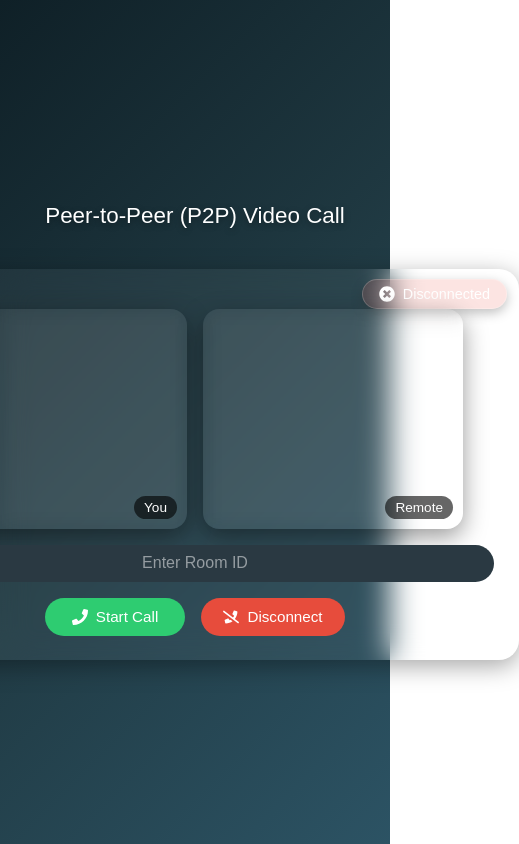
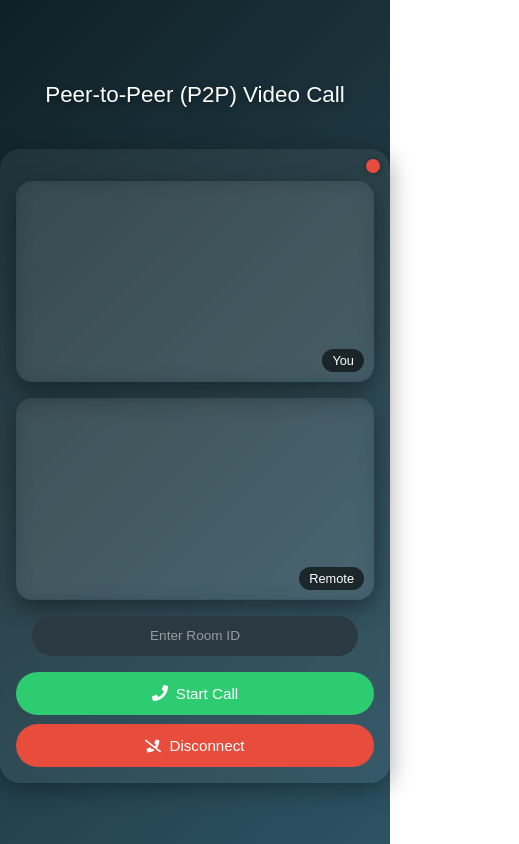
Before and after one commit to Rohit175041/lan-voip, a React (Create React App) app: page / in a window 390 px wide. Shown: the whole page, 519 px wide, since content can reach past the window. Built offline with nearby package versions, Linux system fonts and the light colour scheme.

Commit message:
improve connected button

```diff
--- a/src/App.css
+++ b/src/App.css
@@ -7,6 +7,8 @@
   background: linear-gradient(135deg, #0f2027, #203a43, #2c5364);
   font-family: "Poppins", sans-serif;
   color: #fff;
+  padding: 1rem;
+  box-sizing: border-box;
 }
 
 /* Wrapper for header + card */
@@ -15,43 +17,49 @@
   flex-direction: column;
   align-items: center;
   gap: 1rem;
+  width: 100%;
 }
 
 /* Title/Header */
 .header-title {
-  font-size: 1.5rem;
-  font-weight: 500;
+  font-size: 1.6rem;
+  font-weight: 600;
   text-align: center;
   color: #fff;
   margin-bottom: 0.5rem;
-  text-shadow: 0 2px 6px rgba(0, 0, 0, 0.35); /* subtle glow */
+  text-shadow: 0 2px 6px rgba(0, 0, 0, 0.35);
+  line-height: 1.3;
 }
 
 /* 🪟 Main Glass Card */
 .call-card {
-  background: rgba(255, 255, 255, 0.05);
+  background: rgba(255, 255, 255, 0.06);
   backdrop-filter: blur(15px);
   border-radius: 20px;
-  padding: 1.5rem;
-  width: 600px;
-  max-width: 95%;
+  padding: 1.2rem;
+  width: 100%;
+  max-width: 600px;
   text-align: center;
   box-shadow: 0 6px 24px rgba(0, 0, 0, 0.35);
   position: relative;
+  overflow: hidden;
 }
 
 /* 🎥 Video Grid */
 .video-grid {
   display: flex;
+  flex-wrap: wrap;
   justify-content: center;
   gap: 1rem;
   margin: 1rem 0;
+  width: 100%;
 }
 
 .video-card {
-  flex: 1;
-  max-width: 260px;
-  height: 150px;
+  flex: 1 1 50%;
+  max-width: 300px;     /* ✅ balanced size */
+  min-width: 240px;
+  aspect-ratio: 16 / 9;
   background: rgba(0, 0, 0, 0.7);
   border-radius: 12px;
   overflow: hidden;
@@ -68,7 +76,7 @@
   position: absolute;
   bottom: 8px;
   right: 8px;
-  background: rgba(0, 0, 0, 0.7);
+  background: rgba(0, 0, 0, 0.65);
   padding: 3px 8px;
   border-radius: 14px;
   font-size: 0.75rem;
@@ -78,15 +86,19 @@
 
 /* 🟢 Status Indicator */
 .status-wrapper {
-  position: absolute;
-  top: 10px;
-  right: 12px;
+  display: flex;
+  justify-content: center;
+  width: 100%;
+  max-width: 400px;    /* ✅ reduced to match inputs/buttons */
+  margin: 0 auto;
 }
 
 .status-pill {
-  padding: 4px 10px;
-  border-radius: 14px;
-  font-size: 0.75rem;
+  flex: 1;
+  text-align: center;
+  padding: 0.6rem 1rem;
+  border-radius: 25px;
+  font-size: 0.85rem;
   font-weight: 500;
   color: #fff;
   background: rgba(255, 255, 255, 0.12);
@@ -94,11 +106,11 @@
 }
 
 .status-pill.connected {
-  background: #27ae60;
+  background: rgba(39, 174, 96, 0.8);
 }
 
 .status-pill.disconnected {
-  background: #e74c3c;
+  background: rgba(231, 76, 60, 0.8);
 }
 
 /* ⌨️ Room Input */
@@ -106,19 +118,21 @@
   margin: 1rem 0;
   display: flex;
   justify-content: center;
+  width: 100%;
 }
 
 .room-input-wrapper {
   width: 100%;
-  max-width: 400px;
+  max-width: 400px;   /* ✅ narrower for cleaner desktop look */
   background: rgba(255, 255, 255, 0.08);
   border-radius: 25px;
-  padding: 0.5rem 1rem;
+  padding: 0.7rem 1.2rem;
   display: flex;
   justify-content: center;
   align-items: center;
   backdrop-filter: blur(6px);
   transition: box-shadow 0.3s ease, border 0.3s ease;
+  margin: 0 auto;
 }
 
 .room-input {
@@ -135,11 +149,6 @@
   color: rgba(255, 255, 255, 0.5);
 }
 
-/* Focus effect for input */
-.room-input:focus {
-  outline: none;
-}
-
 .room-input-wrapper:focus-within {
   box-shadow: 0 0 0 2px #2ecc71, 0 0 12px rgba(46, 204, 113, 0.7);
   border: none;
@@ -151,6 +160,10 @@
   display: flex;
   justify-content: center;
   gap: 1rem;
+  flex-wrap: wrap;
+  width: 100%;
+  max-width: 400px;   /* ✅ match input box */
+  margin: 0 auto;
 }
 
 .btn {
@@ -158,14 +171,15 @@
   align-items: center;
   justify-content: center;
   gap: 0.5rem;
-  padding: 0.65rem 1.4rem;
+  padding: 0.8rem 1.2rem;
   font-size: 0.95rem;
   font-weight: 500;
   border: none;
-  border-radius: 20px;
+  border-radius: 25px;
   cursor: pointer;
   transition: all 0.2s ease;
-  min-width: 140px;
+  flex: 1;
+  min-width: 120px;
 }
 
 .btn svg {
@@ -191,3 +205,30 @@
   background: #9e9e9e;
   cursor: not-allowed;
 }
+
+/* 📱 Responsive Tweaks */
+@media (max-width: 768px) {
+  .header-title {
+    font-size: 1.3rem;
+  }
+  .call-card {
+    padding: 1rem;
+  }
+  .video-card,
+  .room-input-wrapper,
+  .button-group,
+  .status-wrapper {
+    flex: 1 1 100%;
+    width: 100% !important;
+    max-width: 100% !important;
+    min-width: auto !important;
+  }
+  .button-group {
+    flex-direction: column;
+    gap: 0.6rem;
+  }
+  .btn {
+    width: 100%;
+    border-radius: 30px;
+  }
+}
--- a/src/components/RoomInput.css
+++ b/src/components/RoomInput.css
@@ -4,18 +4,22 @@
   align-items: center;
   margin-top: 1rem;
   width: 100%;
+  padding: 0 1rem; /* ✅ prevent edge clipping */
+  box-sizing: border-box;
 }
 
 /* Outer wrapper for rounded input */
 .room-input-wrapper {
   display: flex;
   align-items: center;
-  background: #2a3942;          /* WhatsApp dark input */
-  border-radius: 30px;
-  padding: 0.0rem 6.8rem;
+  background: #2a3942;     /* WhatsApp dark input */
+  border-radius: 40px;     /* ✅ match Start/Disconnect buttons */
+  padding: 0.4rem 1rem;    /* 🔽 slightly reduced for better button alignment */
   width: 100%;
-  max-width: 380px;
+  max-width: 400px;        /* ✅ same width as buttons */
   transition: box-shadow 0.2s ease, background 0.2s ease;
+  box-sizing: border-box;
+  margin: 0 auto;          /* ✅ keep centered */
 }
 
 /* On focus */
@@ -27,13 +31,13 @@
 /* Text box itself */
 .room-input {
   flex: 1;
-  padding: 0.6rem 1rem;
-  font-size: 1rem;
+  padding: 0.3rem 0.6rem;  /* 🔽 smaller to reduce height */
+  font-size: 0.9rem;       /* ✅ balanced with buttons */
   border: none;
   background: transparent;
   color: #fff;
   outline: none;
-  text-align: center; /* center text as you had before */
+  text-align: center;
 }
 
 .room-input::placeholder {
@@ -43,10 +47,27 @@
 /* Red border if error */
 .room-input-error {
   box-shadow: 0 0 0 2px #ff4d4d;
-  border-radius: 30px;
+  border-radius: 40px;
 }
 
-/* Optional copy button (if you re-enable it) */
+/* Error message */
+.room-error {
+  color: #ff4d4d;
+  font-size: 0.8rem;
+  margin-top: 0.4rem;   /* ✅ spacing below input */
+  text-align: center;
+  display: flex;
+  align-items: center;
+  justify-content: center;
+  gap: 6px;             /* space between ⚠ and text */
+}
+
+.room-error::before {
+  content: "⚠";        /* ✅ adds warning icon automatically */
+  font-size: 0.9rem;
+}
+
+/* Optional copy button (if re-enabled) */
 .copy-btn {
   background: #00a884;
   border: none;
@@ -66,10 +87,19 @@
   background: #1bb394;
 }
 
-/* Error message */
-.room-error {
-  color: #ff4d4d;
-  font-size: 0.85rem;
-  margin-top: 6px;
-  text-align: center;
+/* 📱 Responsive tweaks */
+@media (max-width: 600px) {
+  .room-input-wrapper {
+    max-width: 100%;   /* ✅ full width on small screens */
+    padding: 0.5rem 0.8rem;
+    border-radius: 30px;
+  }
+
+  .room-input {
+    font-size: 0.85rem;
+  }
+
+  .room-error {
+    font-size: 0.75rem;
+  }
 }
--- a/src/components/StatusIndicator.css
+++ b/src/components/StatusIndicator.css
@@ -1,45 +1,25 @@
-/* Container */
-.status-indicator {
-  display: flex;
-  justify-content: center;
-  margin-bottom: 1rem;
+/* Small status circle */
+.status-ball {
+  position: absolute;
+  top: 10px;
+  right: 10px;   /* ✅ top-right corner of video card */
+  width: 14px;
+  height: 14px;
+  border-radius: 50%;
+  box-shadow: 0 0 6px rgba(0, 0, 0, 0.4);
 }
 
-/* Base Glass Style */
-.status-pill {
-  display: flex;
-  align-items: center;
-  gap: 8px;
-  padding: 6px 16px;
-  border-radius: 25px;
-  font-size: 0.9rem;
-  font-weight: 500;
-  backdrop-filter: blur(12px);
-  -webkit-backdrop-filter: blur(12px);
-  box-shadow: 0 4px 12px rgba(0, 0, 0, 0.25);
-  border: 1px solid rgba(255, 255, 255, 0.2);
-  transition: all 0.3s ease;
+/* Connected = green */
+.status-ball.connected {
+  background-color: #27ae60;
 }
 
-/* Icon */
-.status-icon {
-  font-size: 1rem;
+/* Waiting = yellow */
+.status-ball.waiting {
+  background-color: #f1c40f;
 }
 
-/* ✅ Connected */
-.status-pill.connected {
-  background: rgba(46, 204, 113, 0.15);
-  /* color: #2ecc71; */
+/* Disconnected = red */
+.status-ball.disconnected {
+  background-color: #e74c3c;
 }
-
-/* ⏳ Waiting */
-.status-pill.waiting {
-  background: rgba(241, 196, 15, 0.15);
-  /* color: #f1c40f; */
-}
-
-/* ❌ Disconnected */
-.status-pill.disconnected {
-  background: rgba(231, 76, 60, 0.15);
-  /* color: #e74c3c; */
-}
--- a/src/components/StatusIndicator.js
+++ b/src/components/StatusIndicator.js
@@ -1,24 +1,5 @@
 import "./StatusIndicator.css";
-import { FaCheckCircle, FaClock, FaTimesCircle } from "react-icons/fa";
 
 export default function StatusIndicator({ status }) {
-  return (
-    <div className="status-indicator">
-      {status === "connected" && (
-        <span className="status-pill glass connected">
-          <FaCheckCircle className="status-icon" /> Connected
-        </span>
-      )}
-      {status === "waiting" && (
-        <span className="status-pill glass waiting">
-          <FaClock className="status-icon" /> Waiting...
-        </span>
-      )}
-      {status === "disconnected" && (
-        <span className="status-pill glass disconnected">
-          <FaTimesCircle className="status-icon" /> Disconnected
-        </span>
-      )}
-    </div>
-  );
+  return <div className={`status-ball ${status}`} />;
 }
--- a/src/components/VideoGrid.css
+++ b/src/components/VideoGrid.css
@@ -1,17 +1,24 @@
+/* -------- GRID LAYOUT -------- */
 .video-grid {
   display: flex;
+  justify-content: center;
+  align-items: center;
   gap: 1rem;
+  margin: 1rem 0;
+  width: 100%;
+  flex-direction: row;  /* ✅ horizontal by default (desktop/tablet) */
   flex-wrap: wrap;
-  justify-content: center;
-  margin: 1rem 0;
 }
 
+/* -------- VIDEO CARD -------- */
 .video-card {
+  flex: 1 1 45%;             /* ✅ take ~half of the row */
+  max-width: 400px;
+  min-width: 220px;
+  aspect-ratio: 16 / 9;      /* keep proper video ratio */
   background: rgba(255, 255, 255, 0.05);
   border-radius: 16px;
   overflow: hidden;
-  width: 320px;
-  height: 220px;
   box-shadow: 0 8px 25px rgba(0, 0, 0, 0.4);
   position: relative;
   backdrop-filter: blur(10px);
@@ -23,12 +30,14 @@
   box-shadow: 0 10px 30px rgba(0, 0, 0, 0.5);
 }
 
+/* -------- VIDEO ELEMENT -------- */
 .video-element {
   width: 100%;
   height: 100%;
   object-fit: cover;
 }
 
+/* -------- LABEL -------- */
 .video-label {
   position: absolute;
   bottom: 10px;
@@ -36,7 +45,20 @@
   background: rgba(0, 0, 0, 0.6);
   padding: 4px 10px;
   border-radius: 20px;
-  font-size: 0.85rem;
+  font-size: 0.8rem;
   font-weight: 500;
   color: #fff;
+  white-space: nowrap;
 }
+
+/* -------- RESPONSIVE -------- */
+@media (max-width: 768px) {
+  .video-grid {
+    flex-direction: column;   /* ✅ stack vertically on mobile */
+  }
+
+  .video-card {
+    flex: 1 1 100%;           /* ✅ full width */
+    max-width: 100%;
+  }
+}
```
Also changed, not shown: src/components/ChatBox.css (+48 -43 lines), src/App.js (line endings or trailing spaces), src/components/VideoGrid.js (line endings or trailing spaces).
